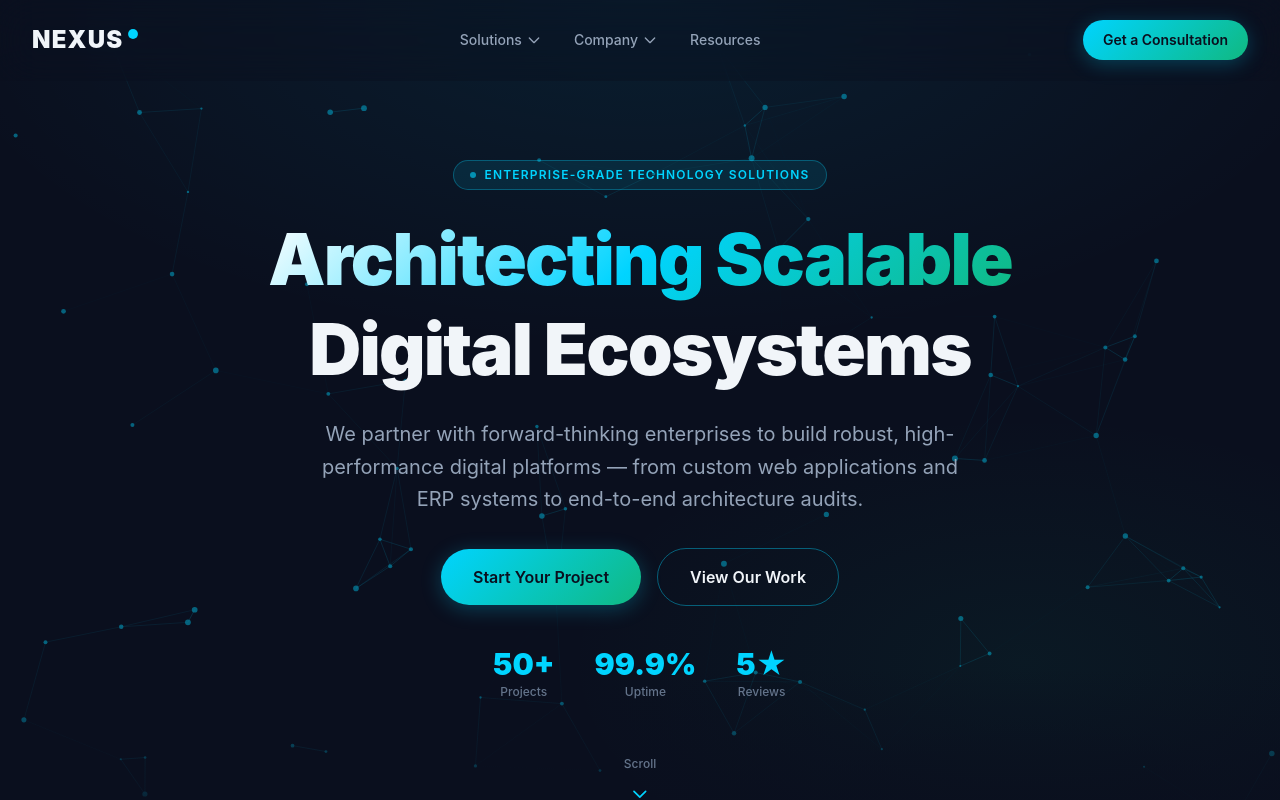
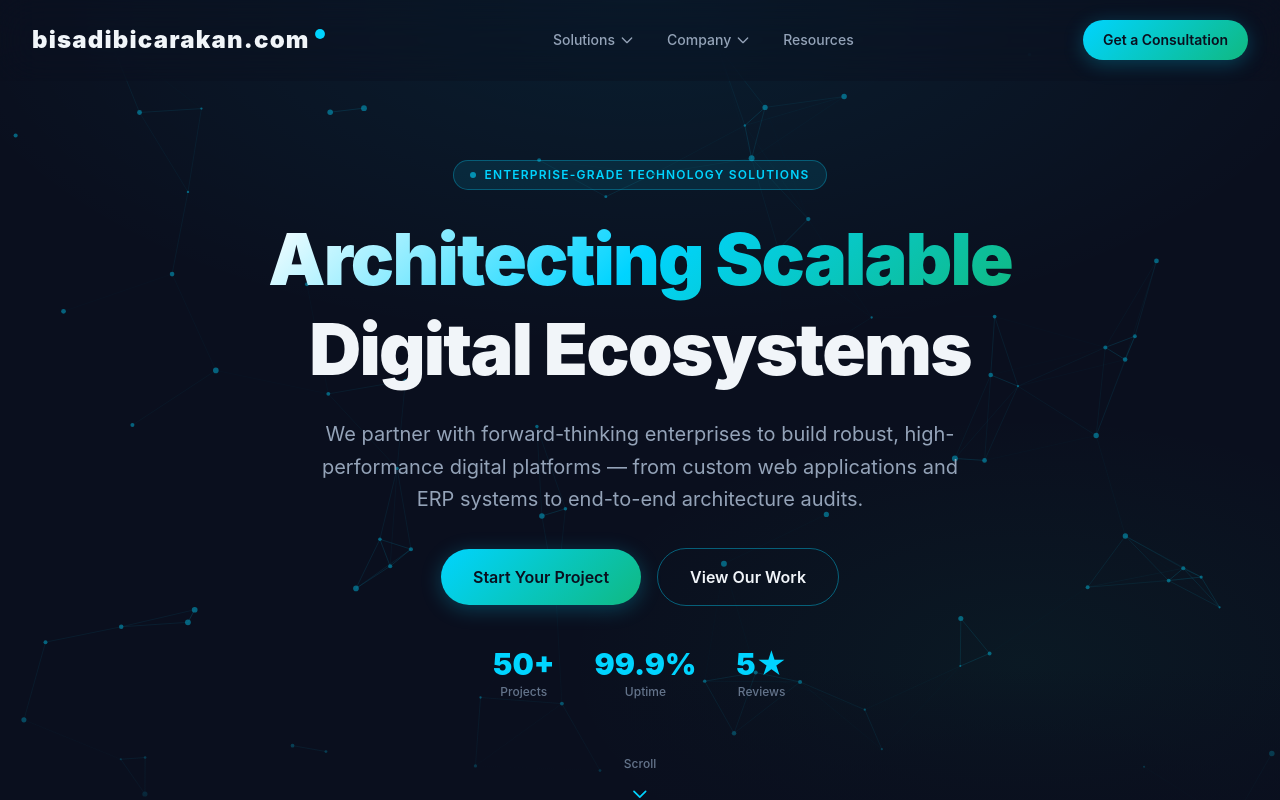
Before and after one commit to imam-nurokhi/company-profile-project, a Next.js app: page / in a window 1280 px wide. Shown: the top 800 px of the page. Built offline with nearby package versions, Linux system fonts and the light colour scheme.

Commit message:
Rebrand: replace Nexus/NEXUS with bisadibicarakan.com throughout
Agent-Logs-Url: https://github.com/imam-nurokhi/company-profile-project/sessions/535cc31c-95c7-4c6f-898e-e9d43c10505e

Co-authored-by: imam-nurokhi <160448032+imam-nurokhi@users.noreply.github.com>

```diff
--- a/src/app/layout.tsx
+++ b/src/app/layout.tsx
@@ -9,11 +9,11 @@ export const viewport: Viewport = {
 
 export const metadata: Metadata = {
   title: {
-    default: "Nexus — Enterprise Technology Solutions",
-    template: "%s | Nexus",
+    default: "bisadibicarakan.com — Enterprise Technology Solutions",
+    template: "%s | bisadibicarakan.com",
   },
   description:
-    "Nexus delivers enterprise-grade web applications, ERP solutions, and digital transformation services. Trusted by 30+ clients with 50+ projects delivered.",
+    "bisadibicarakan.com delivers enterprise-grade web applications, ERP solutions, and digital transformation services. Trusted by 30+ clients with 50+ projects delivered.",
   keywords: [
     "enterprise software development",
     "web application development",
@@ -26,14 +26,14 @@ export const metadata: Metadata = {
     "React development",
     "TypeScript",
   ],
-  authors: [{ name: "Nexus Technologies" }],
-  creator: "Nexus Technologies",
+  authors: [{ name: "bisadibicarakan.com" }],
+  creator: "bisadibicarakan.com",
   openGraph: {
     type: "website",
     locale: "en_US",
     url: "https://nexus.tech",
-    siteName: "Nexus Technologies",
-    title: "Nexus — Enterprise Technology Solutions",
+    siteName: "bisadibicarakan.com",
+    title: "bisadibicarakan.com — Enterprise Technology Solutions",
     description:
       "Architecting scalable digital ecosystems for forward-thinking enterprises.",
     images: [
@@ -41,13 +41,13 @@ export const metadata: Metadata = {
         url: "/og-image.png",
         width: 1200,
         height: 630,
-        alt: "Nexus Technologies",
+        alt: "bisadibicarakan.com",
       },
     ],
   },
   twitter: {
     card: "summary_large_image",
-    title: "Nexus — Enterprise Technology Solutions",
+    title: "bisadibicarakan.com — Enterprise Technology Solutions",
     description:
       "Architecting scalable digital ecosystems for forward-thinking enterprises.",
     images: ["/og-image.png"],
--- a/src/components/CaseStudiesSection.tsx
+++ b/src/components/CaseStudiesSection.tsx
@@ -62,7 +62,7 @@ const projects = [
 const testimonials = [
   {
     quote:
-      "Nexus transformed our legacy infrastructure into a modern, cloud-native platform. Delivery was on time, on budget, and the quality exceeded every benchmark we set.",
+      "bisadibicarakan.com transformed our legacy infrastructure into a modern, cloud-native platform. Delivery was on time, on budget, and the quality exceeded every benchmark we set.",
     name: "Sarah Chen",
     role: "CTO",
     company: "FinTechPro",
@@ -78,7 +78,7 @@ const testimonials = [
   },
   {
     quote:
-      "Working with Nexus felt like having a senior engineering team embedded inside our company. Their architecture audit identified risks we didn't even know existed.",
+      "Working with bisadibicarakan.com felt like having a senior engineering team embedded inside our company. Their architecture audit identified risks we didn't even know existed.",
     name: "Mark Lewinski",
     role: "VP Engineering",
     company: "DataSphere Inc.",
--- a/src/components/ContactSection.tsx
+++ b/src/components/ContactSection.tsx
@@ -350,7 +350,7 @@ export default function ContactSection() {
           >
             <div>
               <h3 className="text-2xl font-bold mb-3" style={{ color: "#F1F5F9" }}>
-                Why partner with Nexus?
+                Why partner with bisadibicarakan.com?
               </h3>
               <p className="text-sm leading-relaxed" style={{ color: "#94A3B8" }}>
                 We don&apos;t just write code — we become a strategic extension
--- a/src/components/Footer.tsx
+++ b/src/components/Footer.tsx
@@ -75,7 +75,7 @@ export default function Footer() {
                 className="text-2xl font-black tracking-wider"
                 style={{ color: "#F1F5F9" }}
               >
-                NEXUS
+                bisadibicarakan.com
               </span>
               <motion.span
                 animate={{ scale: [1, 1.3, 1] }}
@@ -158,7 +158,7 @@ export default function Footer() {
         {/* Bottom bar */}
         <div className="flex flex-col sm:flex-row items-center justify-between gap-4">
           <p className="text-xs" style={{ color: "#475569" }}>
-            © {currentYear} Nexus Technologies, Inc. All rights reserved.
+            © {currentYear} bisadibicarakan.com. All rights reserved.
           </p>
           <p className="text-xs flex items-center gap-1" style={{ color: "#475569" }}>
             Made with{" "}
@@ -169,7 +169,7 @@ export default function Footer() {
             >
               ♥
             </motion.span>{" "}
-            by the Nexus team
+            by the bisadibicarakan.com team
           </p>
         </div>
       </div>
--- a/src/components/Navbar.tsx
+++ b/src/components/Navbar.tsx
@@ -99,7 +99,7 @@ export default function Navbar() {
               className="text-2xl font-black tracking-wider"
               style={{ color: "#F1F5F9" }}
             >
-              NEXUS
+              bisadibicarakan.com
             </span>
             <motion.span
               animate={{ scale: [1, 1.3, 1] }}
```
